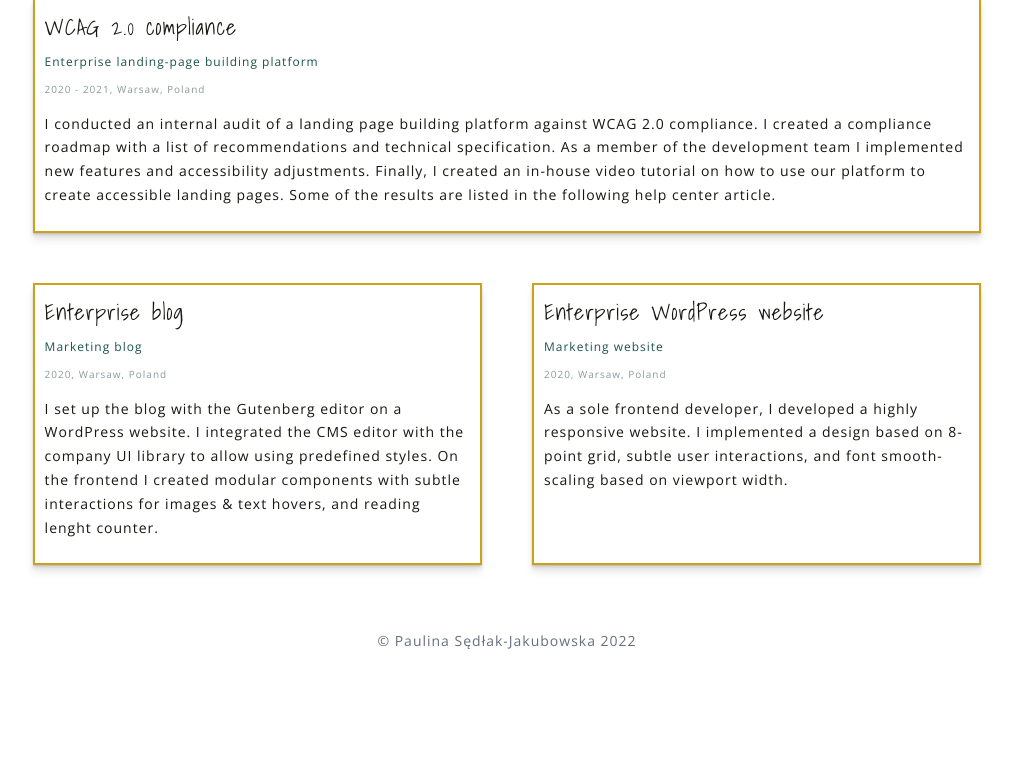
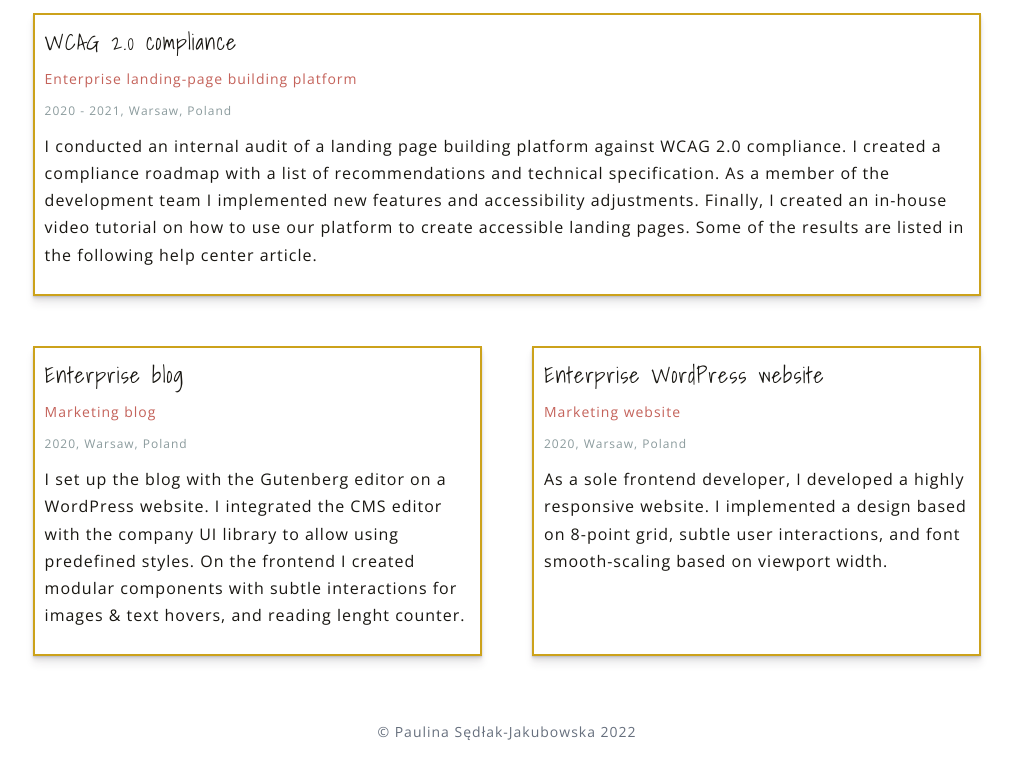
Before and after one commit to iniluap/personal-site, a Gatsby site: page /projects in a window 1280 px wide. Shown: the part 703-1461 px from the top of the page, without its empty margins (133-1146 px from the left). Before the commit the page ends 1370 px from the top, so only its background shows below. Built offline with nearby package versions, Linux system fonts and the light colour scheme; Gatsby itself is replaced by a stand-in of ours.

Commit message:
Last visual adjustments

```diff
--- a/src/components/Card.js
+++ b/src/components/Card.js
@@ -13,14 +13,14 @@ const CardStyles = styled.section`
   }
 
   h4 {
-    color: var(--primary-green);
+    color: var(--secondary-rose);
     font-family: 'Open Sans', sans-serif;
-    font-size: 1.2rem;
+    font-size: 1.4rem;
   }
 
   .date {
     color: var(--secondary-blue);
-    font-size: 1rem;
+    font-size: 1.2rem;
   }
 `;
 
@@ -41,7 +41,7 @@ export default function Card({
       <h3>{title}</h3>
       <h4>{subtitle}</h4>
       <p className="date">{date}</p>
-      <p>{content}</p>
+      <div>{content}</div>
       <ResourceLinks
         link1Url={link1Url}
         link1AltText={link1AltText}
--- a/src/components/Layout.js
+++ b/src/components/Layout.js
@@ -35,7 +35,7 @@ export default function Layout({ children }) {
         }}
       >
         <meta charSet="utf-8" />
-        <title>Marcin Sędłak-Jakubowski</title>
+        <title>Paulina Sędłak-Jakubowska</title>
         <meta
           name="description"
           content="Personal site of Paulina Sędłak-Jakubowska - frontend developer."
--- a/src/styles/Typography.js
+++ b/src/styles/Typography.js
@@ -53,6 +53,7 @@ const Typography = createGlobalStyle`
 
   .ul-plain {
     margin: 0;
+    margin-top: 1.5rem;
     padding: 0;
     list-style: none;
   }
```
